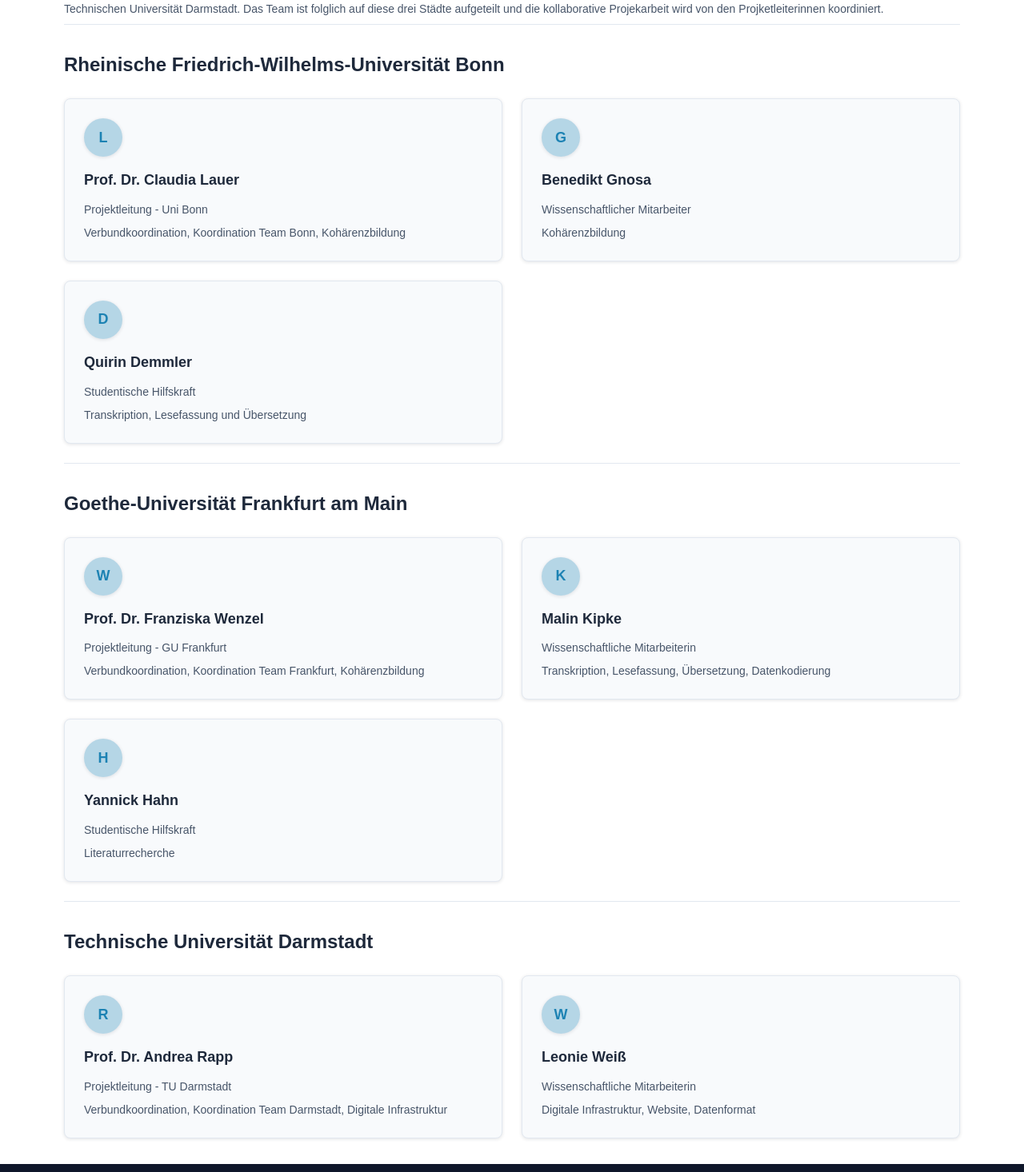
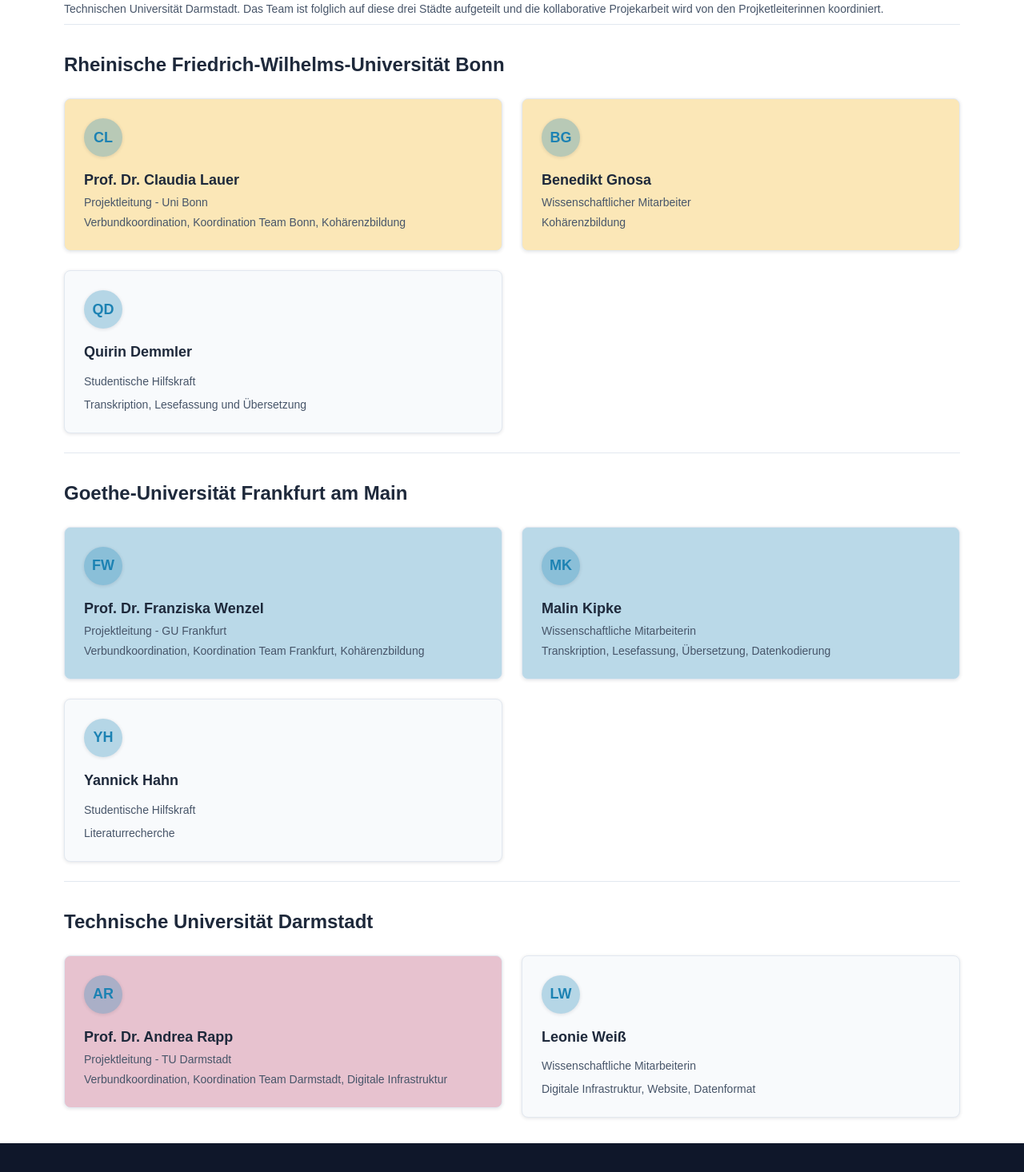
Before and after one commit to tonkohaerenz/tonkohaerenz.github.io, a Next.js app: page /team in a window 1280 px wide. Shown: the part 184-1650 px from the top of the page at 80% size. Built offline with nearby package versions, Linux system fonts and the light colour scheme.

Commit message:
Tests Team-Seite, Header verbessert

```diff
--- a/src/app/components/Header.tsx
+++ b/src/app/components/Header.tsx
@@ -88,7 +88,7 @@ export default function Header() {
                   : "hover:text-blue"
               }`}
             >
-              Digital Edition
+              Outlook:<br/>Digital Edition
             </Link>
           </nav>
           <nav className="nav-links-language">
@@ -173,6 +173,7 @@ export default function Header() {
                   : "hover:text-blue"
               }`}
             >
+              Ausblick:<br/>
               Digitale Edition
             </Link>
           </nav>
--- a/src/app/globals-LW.css
+++ b/src/app/globals-LW.css
@@ -217,6 +217,33 @@ footer {
   gap: 1rem;
 }
 
+.cardLinkBonn {
+  background-color: color-mix(in srgb, var(--yellow) 30%, transparent);
+  padding: 1.5rem;
+  border-radius: 0.5rem;
+  border: 1px solid var(--border);
+  color: var(--text);
+  box-shadow: var(--shadow-box);
+}
+
+.cardLinkFrankfurt {
+  background-color: color-mix(in srgb, var(--blue) 30%, transparent);
+  padding: 1.5rem;
+  border-radius: 0.5rem;
+  border: 1px solid var(--border);
+  color: var(--text);
+  box-shadow: var(--shadow-box);
+}
+
+.cardLinkDarmstadt {
+  background-color: color-mix(in srgb, var(--red) 30%, transparent);
+  padding: 1.5rem;
+  border-radius: 0.5rem;
+  border: 1px solid var(--border);
+  color: var(--text);
+  box-shadow: var(--shadow-box);
+}
+
 .cardLink {
   background-color: var(--background-secondary);
   padding: 1.5rem;
@@ -378,7 +405,7 @@ figure {
   font-size: 0.875rem;
   font-weight: 500;
   color: var(--text-secondary);
-
+  white-space: nowrap;
   align-items: center;
 }
 
@@ -395,7 +422,11 @@ figure {
   gap: 1.5rem;
   font-size: 0.875rem;
   font-weight: 500;
-  color: var(--text-secondary)
+  color: var(--text-secondary);
+  white-space: nowrap;
+  justify-content: center;
+  text-align: center;
+  align-items: center;
 }
 
 .header-primary-content {
@@ -403,6 +434,7 @@ figure {
   max-width: 64rem;
   height: 4rem;
   margin: 0 auto;
+  padding: 1rem;
   /*padding: 0 1rem;*/
 
   display: flex;
--- a/src/app/team/page.tsx
+++ b/src/app/team/page.tsx
@@ -4,7 +4,8 @@ import Link from "next/link";
 
 const teamMembersBonn = [
   {
-    name: 'Prof. Dr. Claudia',
+    title: 'Prof. Dr.',
+    name: 'Claudia',
     surname: 'Lauer',
     role: 'Projektleitung - Uni Bonn',
     bio: 'Verbundkoordination, Koordination Team Bonn, Kohärenzbildung',
@@ -26,7 +27,8 @@ const teamMembersBonn = [
 ];
 const teamMembersDarmstadt = [
   {
-    name: 'Prof. Dr. Andrea',
+    title: 'Prof. Dr.',
+    name: 'Andrea',
     surname: 'Rapp',
     role: 'Projektleitung - TU Darmstadt',
     bio: 'Verbundkoordination, Koordination Team Darmstadt, Digitale Infrastruktur',
@@ -41,7 +43,8 @@ const teamMembersDarmstadt = [
 ];
 const teamMembersFrankfurt = [
   {
-    name: 'Prof. Dr. Franziska',
+    title: 'Prof. Dr.',
+    name: 'Franziska',
     surname: 'Wenzel',
     role: 'Projektleitung - GU Frankfurt',
     bio: 'Verbundkoordination, Koordination Team Frankfurt, Kohärenzbildung',
@@ -75,11 +78,11 @@ export default function TeamPage() {
         {teamMembersBonn.map((member, index) => (
           member.link? (
             <a key={index} href={member.link} target="_blank">
-              <div className="cardLink">
+              <div className="cardLinkBonn">
               <div className="icon-circle">
-                {member.surname.charAt(0)}
+                {member.name.charAt(0)+member.surname.charAt(0)}
               </div>
-              <h3>{member.name+' '+member.surname}</h3>
+              <h3>{[member.title, member.name, member.surname].filter(Boolean).join(' ')}</h3>
               <p>{member.role}</p>
               <p>{member.bio}</p>
             </div>
@@ -87,9 +90,9 @@ export default function TeamPage() {
           ) : (
           <div key={index} className="card">
             <div className="icon-circle">
-              {member.surname.charAt(0)}
+              {member.name.charAt(0)+member.surname.charAt(0)}
             </div>
-            <h3>{member.name+' '+member.surname}</h3>
+            <h3>{[member.title, member.name, member.surname].filter(Boolean).join(' ')}</h3>
             <p>{member.role}</p>
             <p>{member.bio}</p>
           </div>
@@ -103,11 +106,11 @@ export default function TeamPage() {
         {teamMembersFrankfurt.map((member, index) => (
           member.link? (
             <a key={index} href={member.link} target="_blank">
-              <div className="cardLink">
+              <div className="cardLinkFrankfurt">
               <div className="icon-circle">
-                {member.surname.charAt(0)}
+                {member.name.charAt(0)+member.surname.charAt(0)}
               </div>
-              <h3>{member.name+' '+member.surname}</h3>
+              <h3>{[member.title, member.name, member.surname].filter(Boolean).join(' ')}</h3>
               <p>{member.role}</p>
               <p>{member.bio}</p>
             </div>
@@ -115,9 +118,9 @@ export default function TeamPage() {
           ) : (
           <div key={index} className="card">
             <div className="icon-circle">
-              {member.surname.charAt(0)}
+              {member.name.charAt(0)+member.surname.charAt(0)}
             </div>
-            <h3>{member.name+' '+member.surname}</h3>
+            <h3>{[member.title, member.name, member.surname].filter(Boolean).join(' ')}</h3>
             <p>{member.role}</p>
             <p>{member.bio}</p>
           </div>
@@ -131,11 +134,11 @@ export default function TeamPage() {
         {teamMembersDarmstadt.map((member, index) => (
           member.link? (
             <a key={index} href={member.link} target="_blank">
-              <div className="cardLink">
+              <div className="cardLinkDarmstadt">
               <div className="icon-circle">
-                {member.surname.charAt(0)}
+                {member.name.charAt(0)+member.surname.charAt(0)}
               </div>
-              <h3>{member.name+' '+member.surname}</h3>
+              <h3>{[member.title, member.name, member.surname].filter(Boolean).join(' ')}</h3>
               <p>{member.role}</p>
               <p>{member.bio}</p>
             </div>
@@ -143,9 +146,9 @@ export default function TeamPage() {
           ) : (
           <div key={index} className="card">
             <div className="icon-circle">
-              {member.surname.charAt(0)}
+              {member.name.charAt(0)+member.surname.charAt(0)}
             </div>
-            <h3>{member.name+' '+member.surname}</h3>
+            <h3>{[member.title, member.name, member.surname].filter(Boolean).join(' ')}</h3>
             <p>{member.role}</p>
             <p>{member.bio}</p>
           </div>
```
